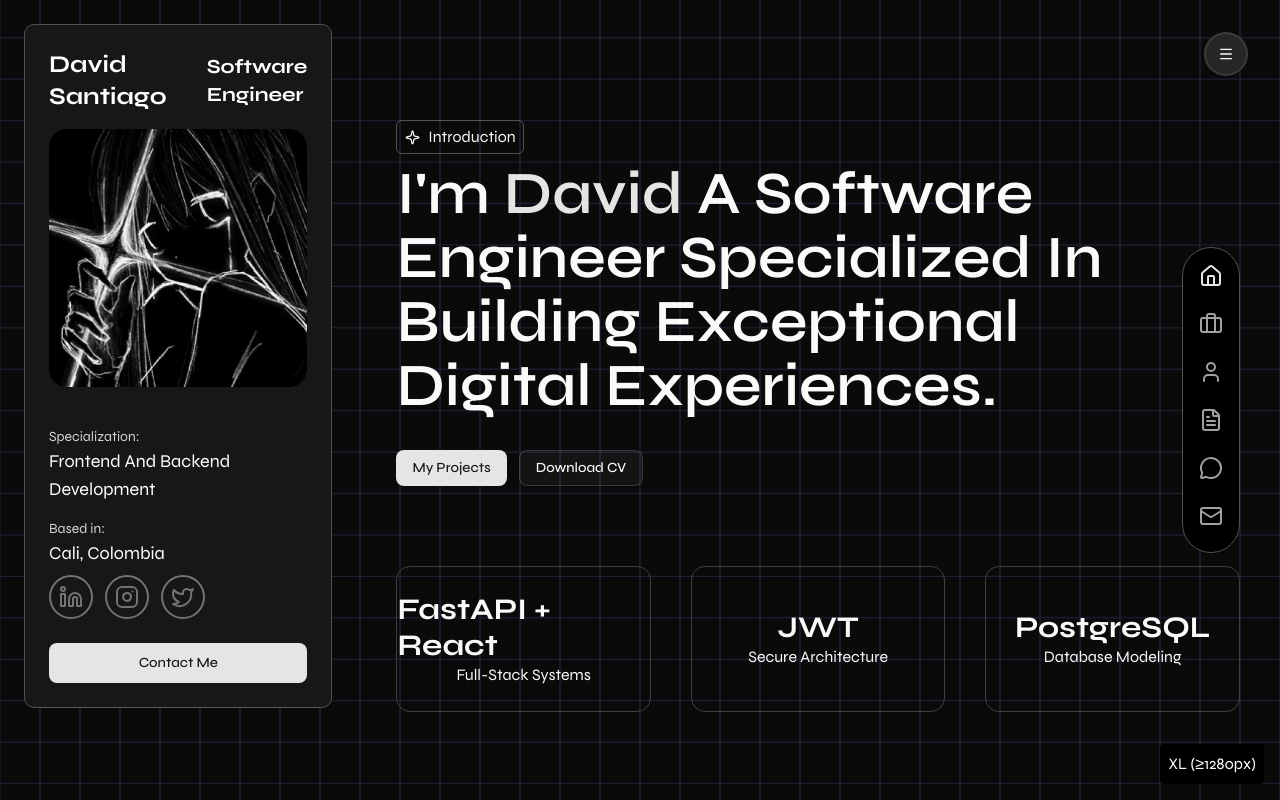
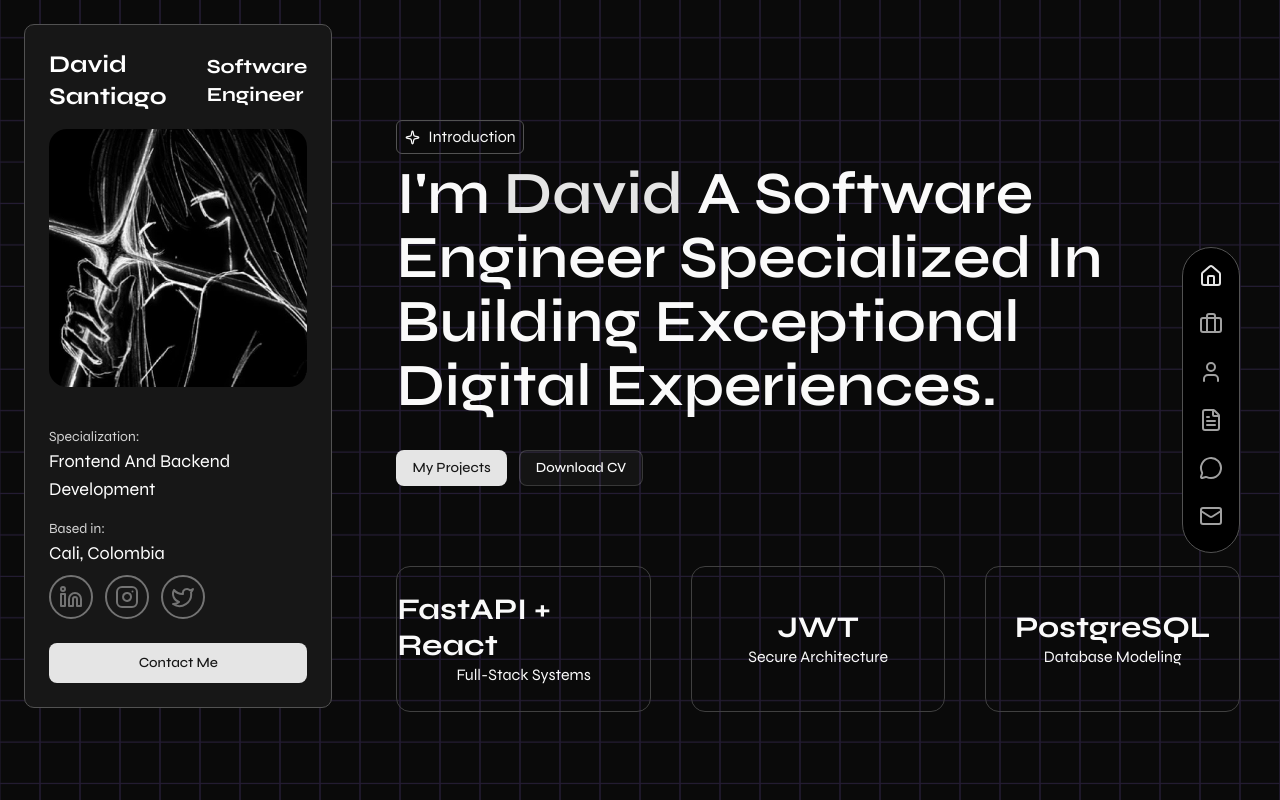
Before and after one commit to lDavidSantiago/my-portolio, a React (Vite) app: page / in a window 1280 px wide. Shown: the top 800 px of the page. Built offline with nearby package versions, Linux system fonts and the light colour scheme.

Commit message:
Removed floating menu if not needed

```diff
--- a/src/components/Sidebar.tsx
+++ b/src/components/Sidebar.tsx
@@ -48,14 +48,14 @@
             variant='ghost'
             size='icon'
             className='m-4 fixed top-4 right-4 z-50 border-2 hover:border-primary bg-neutral-800
-             py-5 px-5 rounded-full hover:text-primary cursor-pointer'
+             py-5 px-5 rounded-full hover:text-primary cursor-pointer lg:hidden'
           >
             <MenuIcon size={30} />
           </Button>
         </SheetTrigger>
         <SheetContent
           side='right'
-          className='w-84 bg-neutral-900 text-white py-6 pl-10'
+          className='w-84 bg-neutral-900 text-white py-6 pl-10 '
         >
           <SheetTitle className='text-lg font-semibold'>Menu</SheetTitle>
           <nav className='flex flex-col gap-4'>
--- a/src/main.tsx
+++ b/src/main.tsx
@@ -9,14 +9,14 @@
 
 createRoot(document.getElementById('root')!).render(
   <StrictMode>
-    <div className='fixed bottom-4 right-4 bg-black text-white p-2 rounded z-50'>
+    {/* <div className='fixed bottom-4 right-4 bg-black text-white p-2 rounded z-50'>
       <span className='sm:hidden'>Mobile</span>
       <span className='hidden sm:block md:hidden'>SM (≥640px)</span>
       <span className='hidden md:block lg:hidden'>MD (≥768px)</span>
       <span className='hidden lg:block xl:hidden'>LG (≥1024px)</span>
       <span className='hidden xl:block 2xl:hidden'>XL (≥1280px)</span>
       <span className='hidden 2xl:block'>2XL (≥1536px)</span>
-    </div>
+    </div> */}
     <div className='relative min-h-screen'>
       {/* Background */}
       <div className='absolute inset-0 -z-10'>
```
